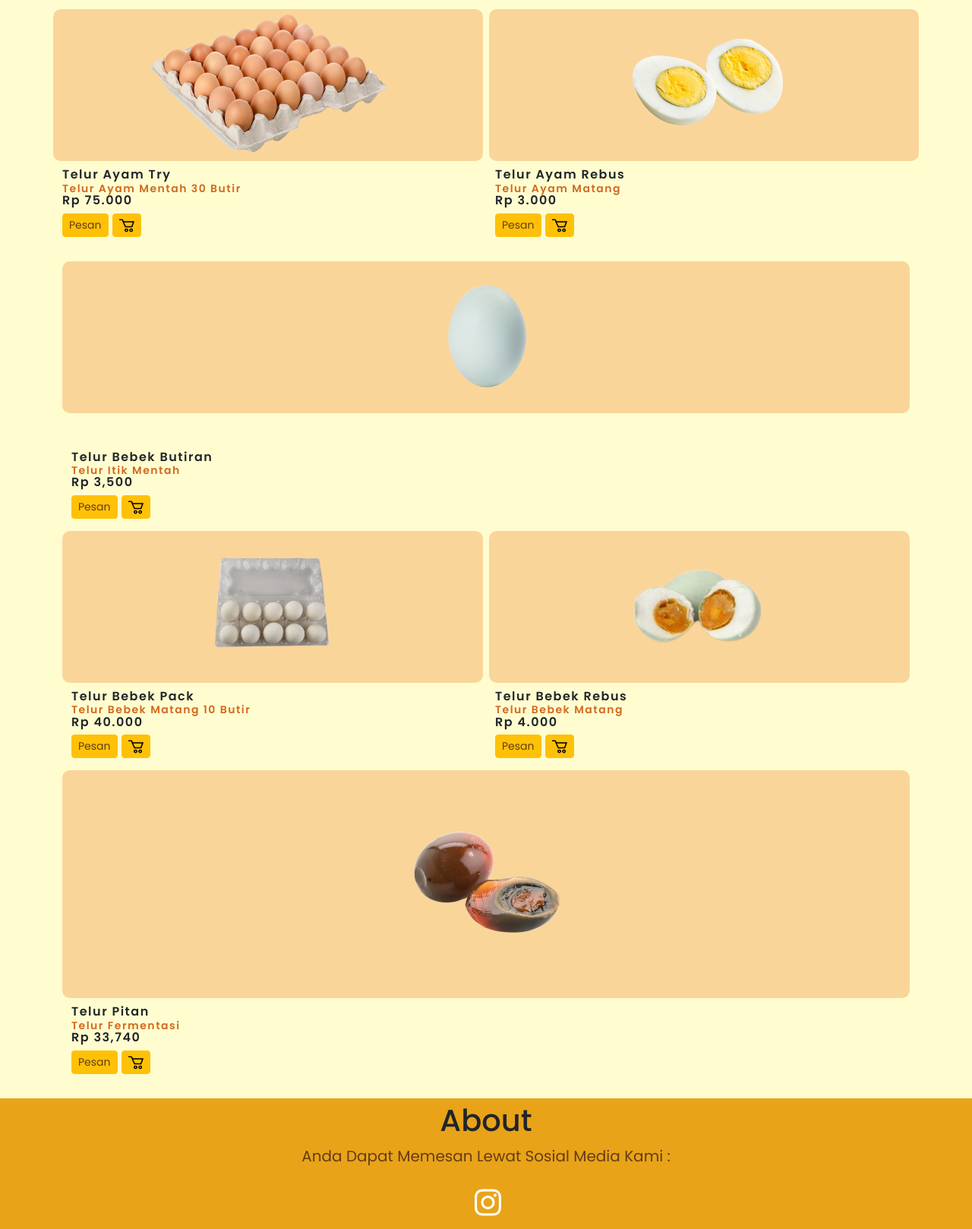
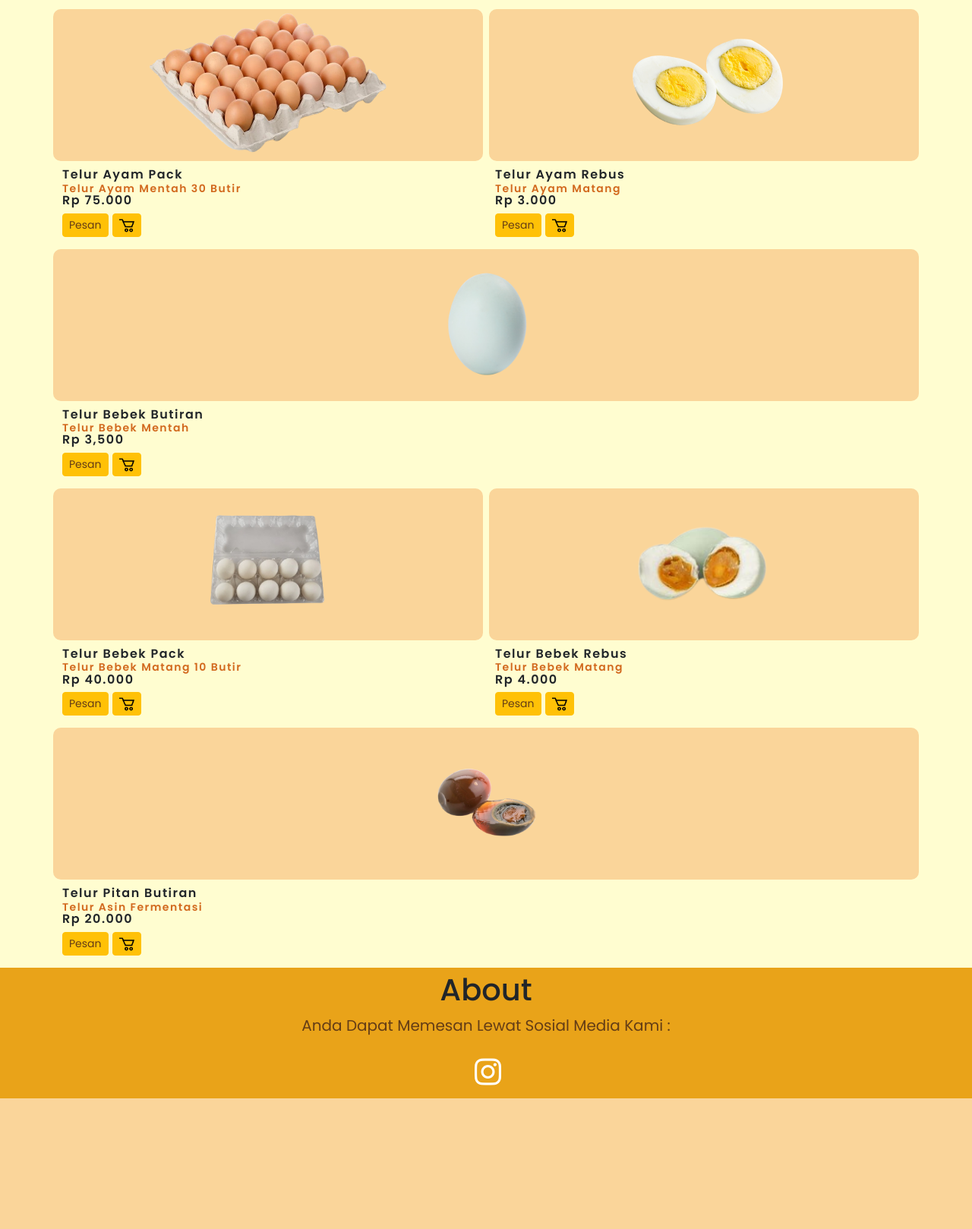
Before and after one commit to Hysan67/wtest, a PHP site: page /produk.html in a window 1280 px wide. Shown: the part 921-2539 px from the top of the page at 76% size. After the commit the page ends 2367 px from the top, so only its background shows below. Run offline with PHP 8.4, Linux system fonts and the light colour scheme.

Commit message:
Add files via upload
perubahan produk

```diff
--- a/Membuat Web Team/produk.html
+++ b/Membuat Web Team/produk.html
@@ -1,3 +1,6 @@
+
+<!-- Note : telur1 sebgai ukuran telor tok-->
+
 <!DOCTYPE html>
 <html lang="en">
 <head>
@@ -24,20 +27,15 @@
         </div>
     </nav>
     <section id="home">
-      <div class="welcome">
-
-      </div>
+    <div class="welcome"></div>
         <!-- Produk Yang DI jual -->
-
       <div class="container my-3 text-center">
-
             <!-- Telur {AYAM} atas di tengah -->
             <div class="row bgcoloums AlignHorizon">
               <div class="col-md text-center">
-                <img src="telurButiran.png" id="telur1" class="img-fluid mx-3 imagine" style="width: auto;">
+                <img src="telurButiran.png" id="telur1" class="img-fluid mx-3 imagine" style="margin-right: 2px; width: auto;">
               </div>
             </div>
-
             <!-- Teks Ayam -------------Button----------------------------------------------->
             <div>
                 <div class="col">
@@ -55,24 +53,21 @@
 
             <!-- Dua kolom telur gambar -->
             <div class="row gap-2">
-
               <div class="col bgcoloums text-center alignvertikal">
                 <img src="telurAyamPack.png" alt="" id="telur1" class="img-fluid mx-3 imagine" style="margin-right: 2px; width: auto;">
               </div>
 
 
               <div class="col bgcoloums text-center alignvertikal">
-                <img src="telurRebusAyam.webp" alt="" id="telur1" class="img-fluid mx-3  imagine "style="margin-left: 2px; width: auto">
+                <img src="telurRebusAyam.webp" alt="" id="telur1" class="img-fluid mx-3  imagine " style="margin-right: 2px; width: auto;">
               </div>
-            </div>
+            </div> <!---ngapain rend ?-->
             <div class="col-md">
                 <!-- Text Dan Tombol Pesan 2 Kolom #1-->
                 <div class="row">
                     <div class="col-md-6">
-
-
                     <div class="mt-2 textproduk mb-3">
-                        <h6><strong>Telur Ayam Try </strong></h6>
+                        <h6><strong>Telur Ayam Pack </strong></h6>
                         <p style="color: chocolate ; font-size: 14px;">Telur Ayam Mentah 30 butir </p>
                         <p>Rp 75.000</p>
 
@@ -95,24 +90,21 @@
                   </div>
 
         </div>
-
-        <div class="container my-3">
-
-          <!-- Telur {Itik} atas di tengah -->
+        <!-- Telur {bebek} atas di tengah -->
             <div class="row bgcoloums AlignHorizon">
               <div class="col-md text-center">
-              <img src="telurBebekButir.png" id="telur1" class="img-fluid mx-3 imagine" style="width: auto;">
+                <img src="telurBebekButir.png" id="telur1" class="img-fluid mx-3 imagine" style="margin-right: 2px; width: auto;">
               </div>
             </div>
 
-          <!-- Teks itik -------------Button----------------------------------------------->
+            <!-- Teks bebek -------------Button----------------------------------------------->
             <div>
-              <div class="col-md-6">
+                <div class="col">
 
 
-              <div class="mt-5 textproduk mb-3">
+                <div class="mt-2 textproduk mb-3">
                       <h6><strong>Telur Bebek Butiran</strong></h6>
-                    <p style="color: chocolate ; font-size: 14px;">Telur Itik Mentah</p>
+                      <p style="color: chocolate ; font-size: 14px;">Telur Bebek Mentah</p>
                       <p>Rp 3,500</p>
 
                       <button class="btn btn-warning btn-sm"><a href="pesan.html">Pesan</a></button>
@@ -123,24 +115,22 @@
             <!-- Dua kolom telur gambar -->
             <div class="row gap-2">
 
-            <div class="col-md bgcoloums text-center alignvertikal">
+              <div class="col bgcoloums text-center alignvertikal">
                 <img src="telurBebekPack.png" alt="" id="telur1" class="img-fluid mx-3 imagine" style="margin-right: 2px; width: auto;">
               </div>
 
 
-            <div class="col-md bgcoloums text-center alignvertikal">
-              <img src="telurRebusBebek.png" alt="" id="telur1" class="img-fluid mx-3  imagine "style="margin-left: 2px; width:auto;">
+              <div class="col bgcoloums text-center alignvertikal">
+                <img src="telurRebusBebek.png" alt="" id="telur1" class="img-fluid mx-3  imagine " style="margin-right: 2px; width: auto;">
               </div>
             </div>
             <div class="col-md">
                 <!-- Text Dan Tombol Pesan 2 Kolom #1-->
                 <div class="row">
                     <div class="col-md-6">
-
-
                     <div class="mt-2 textproduk mb-3">
-                        <h6><strong>Telur bebek pack </strong></h6>
-                        <p style="color: chocolate ; font-size: 14px;">Telur bebek matang 10 butir</p>
+                        <h6><strong>Telur Bebek Pack </strong></h6>
+                        <p style="color: chocolate ; font-size: 14px;">Telur bebek matang 10 butir </p>
                         <p>Rp 40.000</p>
 
                         <button class="btn btn-warning btn-sm"><a href="pesan.html">Pesan</a></button>
@@ -151,7 +141,7 @@
                 <div class="col-md-6">
 
                      <div class="mt-2 textproduk">
-                        <h6><strong>Telur bebek rebus</strong></h6>
+                          <h6><strong>Telur Bebek Rebus</strong></h6>
                           <p style="color: chocolate ; font-size: 14px;">Telur bebek matang</p>
                           <p>Rp 4.000</p>
 
@@ -160,25 +150,24 @@
                         </div>
                       </div>
                   </div>
-
-                <!-- Telur {fermentasi} atas di tengah -->
+        </div>
+                <!-- Telur {pitan} atas di tengah -->
             <div class="row bgcoloums AlignHorizon">
               <div class="col-md text-center">
-          <img src="telurPitan2.png" id="telurPitan" class="img-fluid mx-3 imagine" style="width: auto;">
+                <img src="telurPitan2.png" id="telur1" class="img-fluid mx-3 imagine" style="margin-right: 2px; width: auto;">
               </div>
             </div>
 
-      <!-- Teks fermen -------------Button----------------------------------------------->
-      <div class="row">
-          <div class="col-md-6">
+            <!-- Teks pitan -------------Button----------------------------------------------->
+            <div>
+                <div class="col">
                     <div class="mt-2 textproduk mb-3">
-                <h6><strong>Telur pitan</strong></h6>
-                <p style="color: chocolate ; font-size: 14px;">Telur Fermentasi</p>
-                <p>Rp 33,740</p>
+                      <h6><strong>Telur Pitan Butiran</strong></h6>
+                      <p style="color: chocolate ; font-size: 14px;">Telur Asin Fermentasi</p>
+                      <p>Rp 20.000</p>
 
                       <button class="btn btn-warning btn-sm"><a href="pesan.html">Pesan</a></button>
                       <button class="btn btn-warning btn-sm"><a href="keranjang.html"><img src="logoKeranjang.png" id="keranjang"></a></button>
-              </div>
                     </div>
                   </div>
        </section>
```
Also changed, not shown: Membuat Web Team/desain.css (line endings or trailing spaces). Lines whose indentation alone changed are shown as unchanged.
